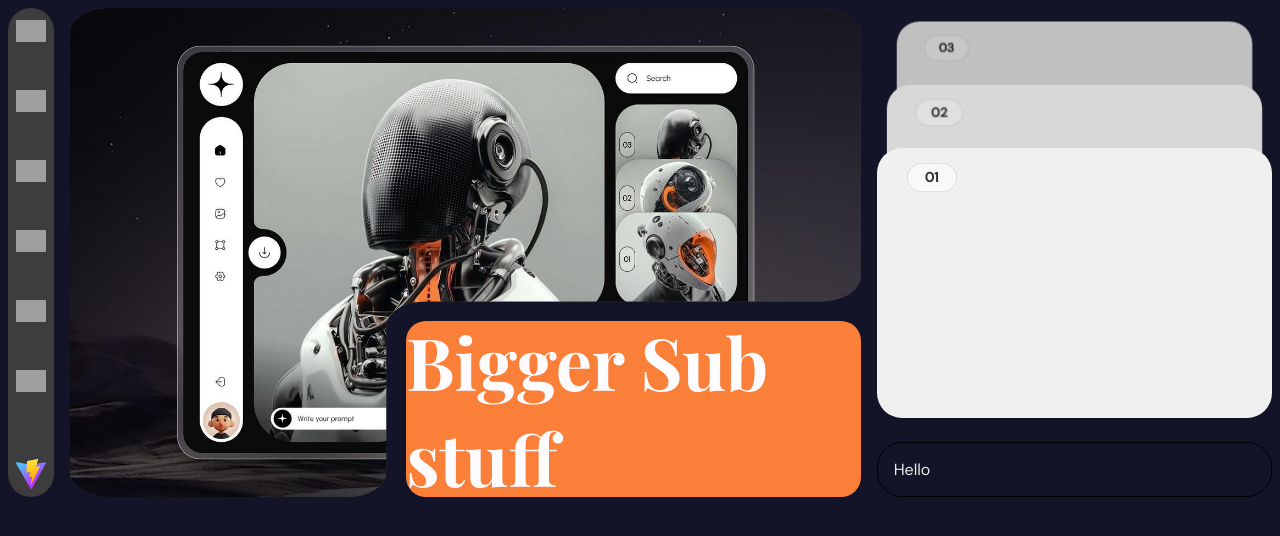
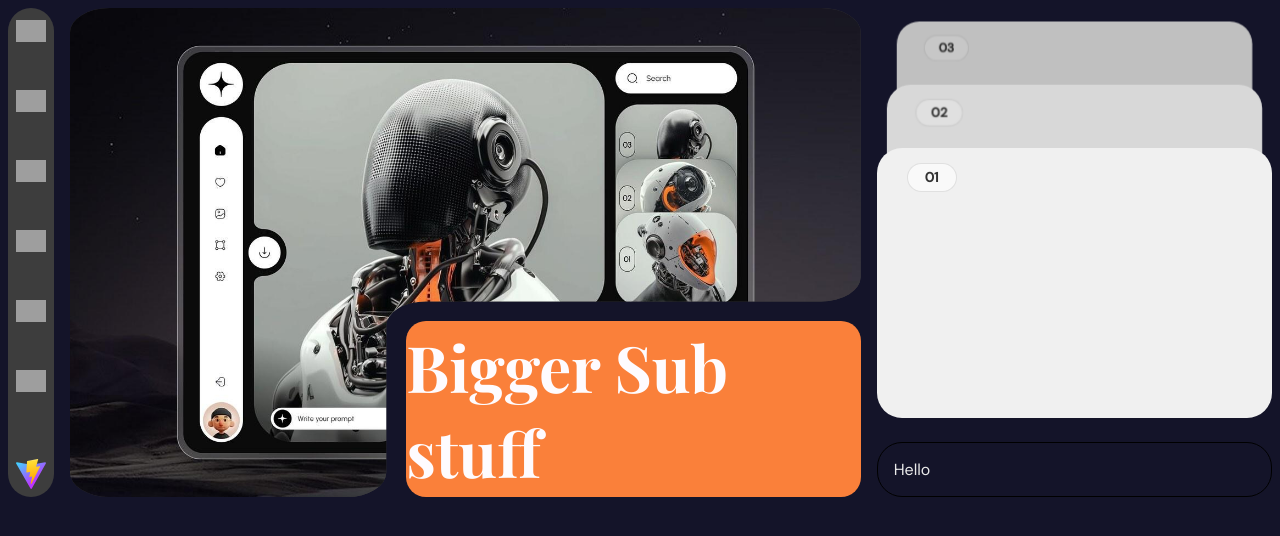
Before and after one commit to Lebo-Kharafu/Lebo-Kharafu, a Vue app: page / in a window 1280 px wide. Shown: the top 536 px of the page. Built offline with nearby package versions, Linux system fonts and the light colour scheme; grey boxes are pictures that could not be loaded.

Commit message:
fix style

```diff
--- a/style.css
+++ b/style.css
@@ -23,10 +23,10 @@
   --max-width: 1100px;
 
   --p-size: 1rem;
-  --h1-size: clamp(2.4rem, 6vw, 4.5rem);;
-  --h2-size: clamp(1.8rem, 4vw, 2.8rem);;
-  --h3-size: clamp(1.2rem, 2.5vw, 1.6rem);
-  --h4-size: 1.1rem;
+  --h1-size: clamp(2rem, 6dvw, 4rem);;
+  --h2-size: clamp(1.5rem, 4dvw, 2rem);;
+  --h3-size: clamp(1rem, 1.5dvw, 1.5rem);
+  --h4-size: clamp(0.8rem, 1.2dvw, 1rem);;
   --btn-text-size: 0.9rem;
 }
 
@@ -42,6 +42,8 @@ html {
 }
 
 body {
+  width: 100dvw;
+  height: 100dvh;
   background-color: var(--color-bg);
   color: var(--color-text);
   font-family: var(--font-body);
```
